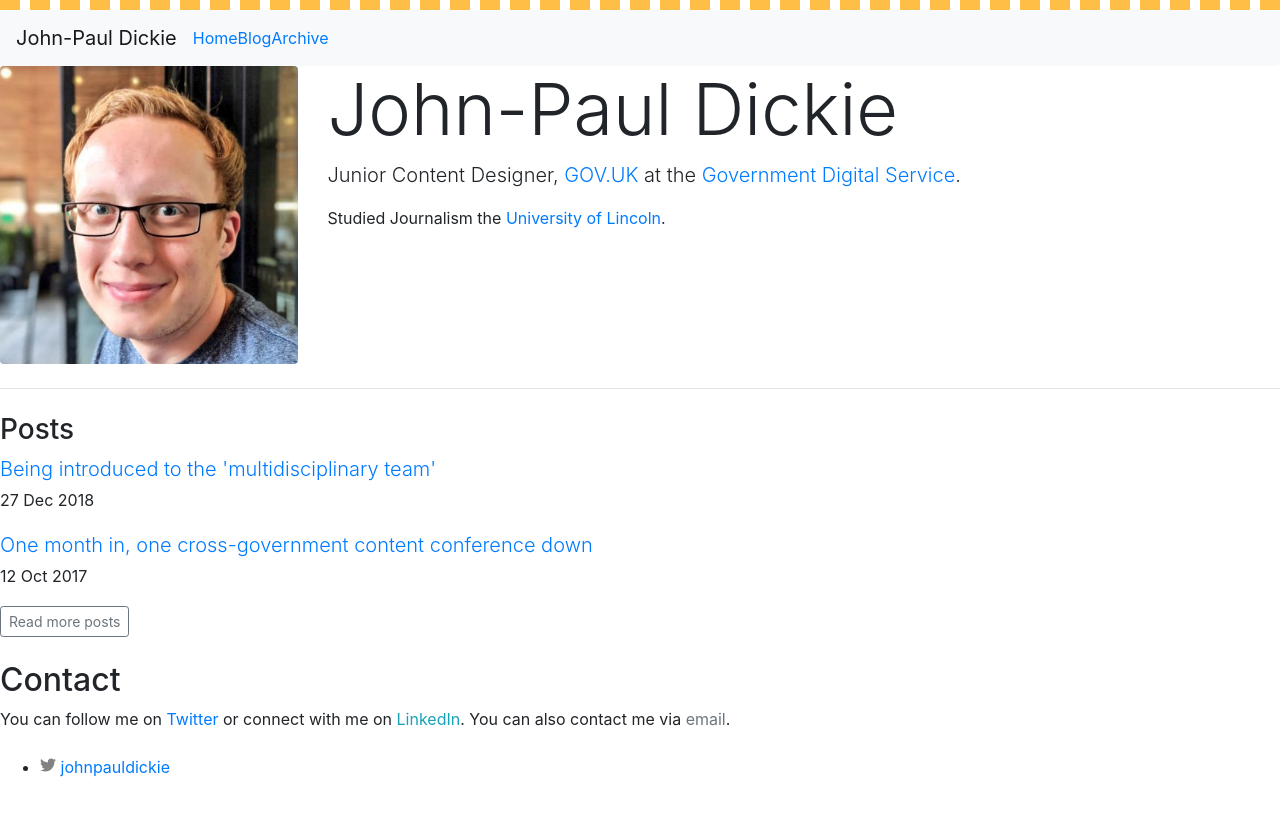
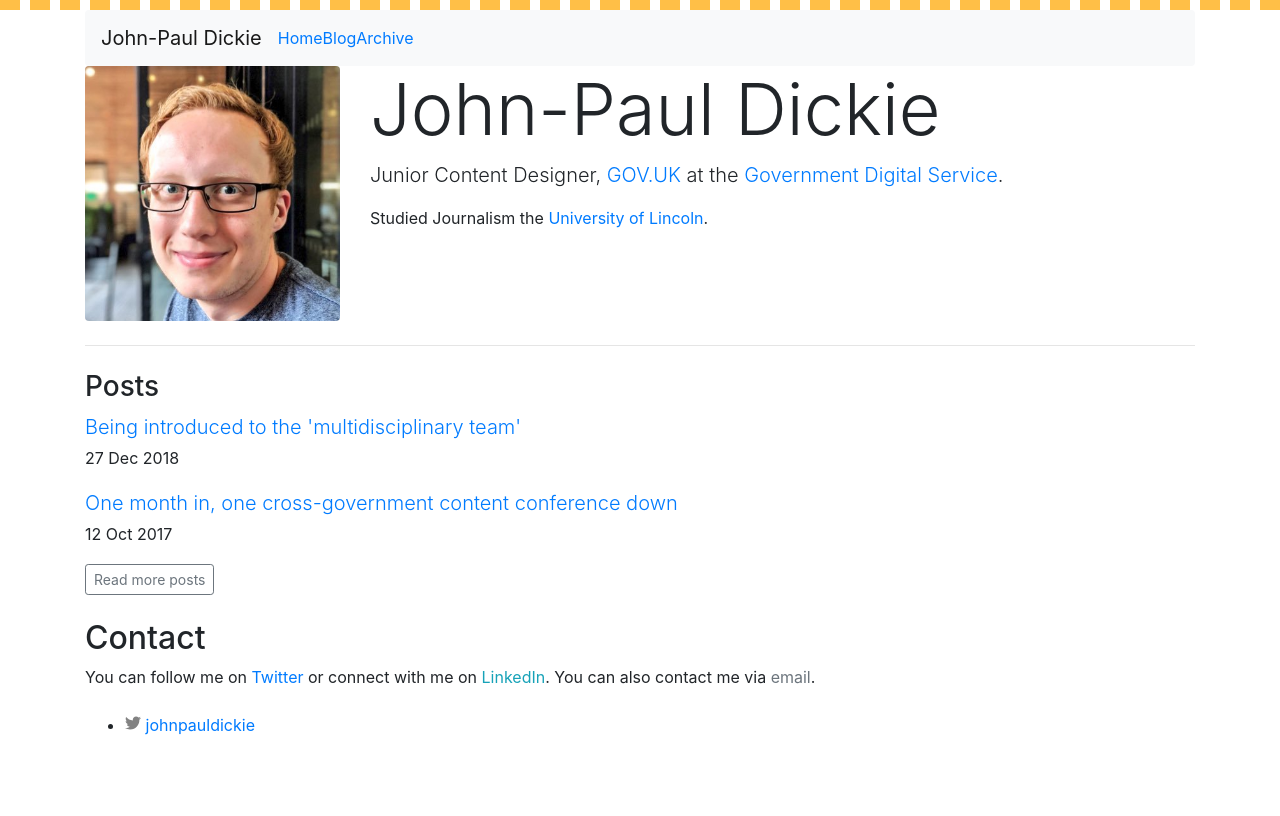
Before and after one commit to johnpauldickie/johnpauldickie.github.io, a Jekyll site: the page built from index.html, in a window 1280 px wide. Shown: the top 816 px of the page. Built offline with Jekyll 4.4.1, drawn with Linux system fonts in a browser that asks for light colours.

Commit message:
Update layouts to Bootstrap

```diff
--- a/_layouts/page.html
+++ b/_layouts/page.html
@@ -8,17 +8,16 @@ layout: page
   {% include head.html %}
 
   <body>
-
+<div class="container">
     {% include header.html %}
 
-    <main class="page-content" aria-label="Content">
-      <div class="wrapper">
-        {{ content }}
-      </div>
+    <main role="main">
+      {{ content }}
+
     </main>
 
     {% include footer.html %}
-
+</div>
   </body>
 
 </html>
```
